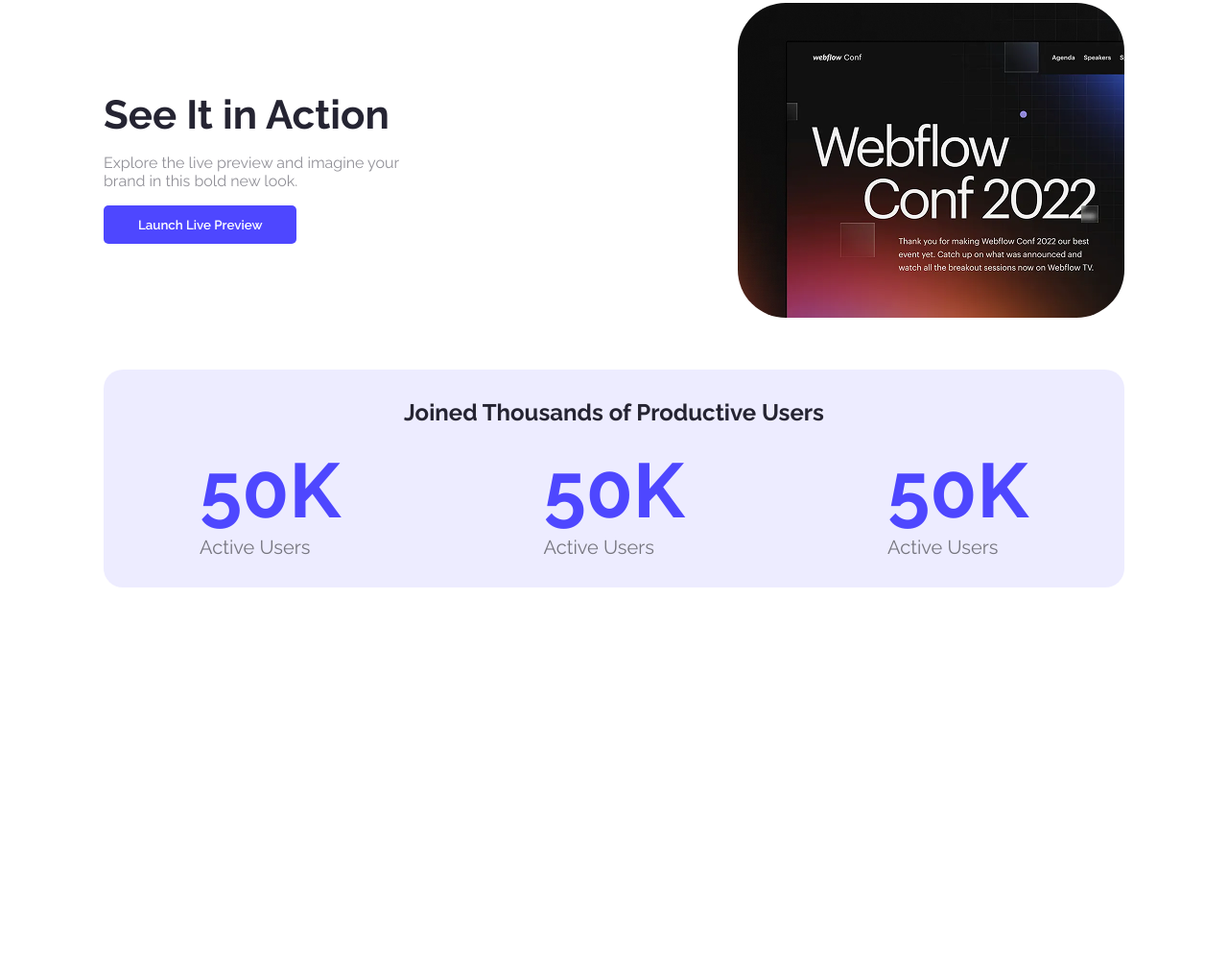
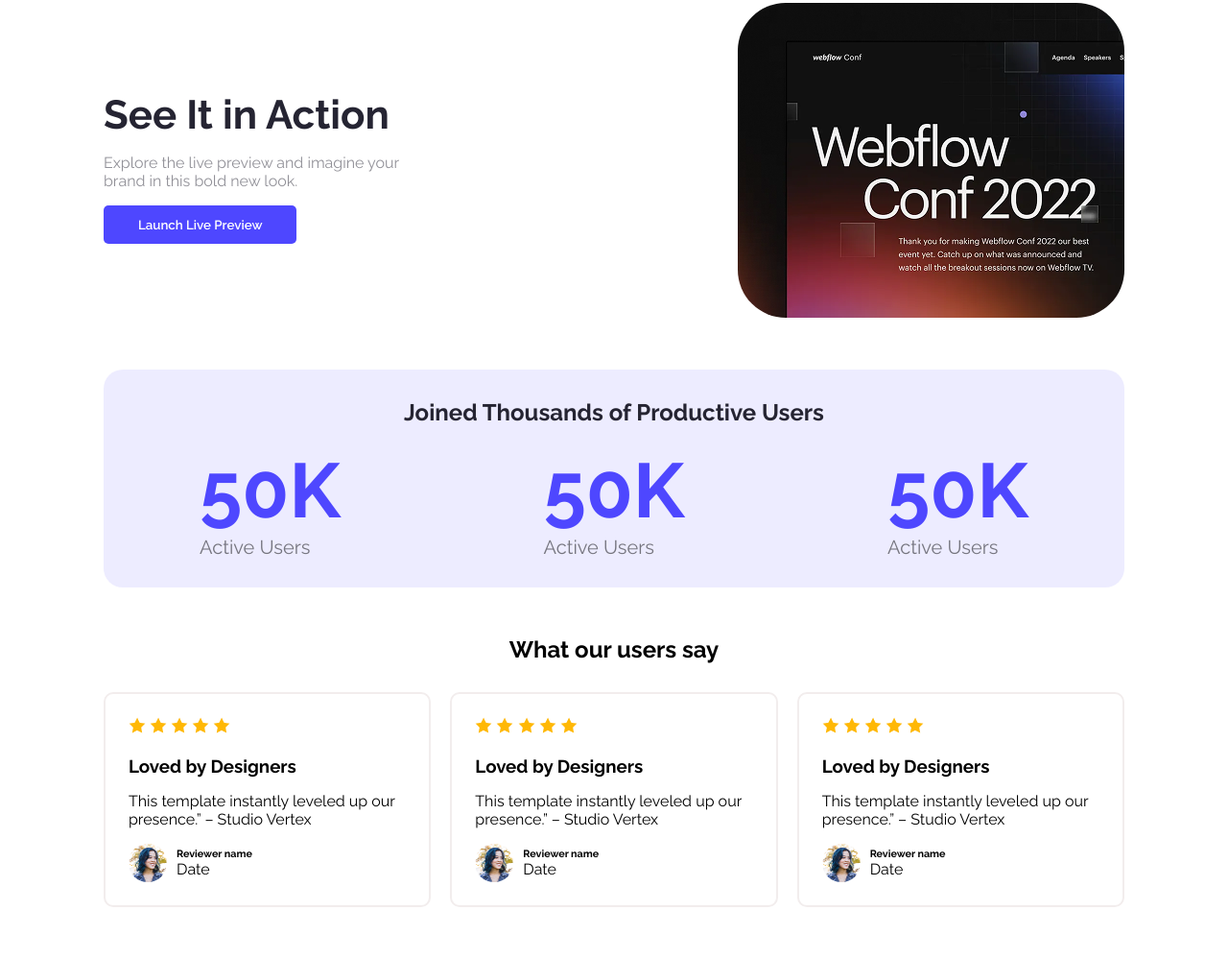
Before and after one commit to jamilsharafat/assignment-one, a plain HTML site: page index.html in a window 1280 px wide. Shown: the part 674-1672 px from the top of the page at 96% size. Before the commit the page ends 1336 px from the top, so only its background shows below. Drawn offline with Linux system fonts and the light colour scheme.

Commit message:
compliment added

```diff
--- a/index.html
+++ b/index.html
@@ -49,6 +49,71 @@
                 </div>
             </div>
         </section>
+        <section class="compliment">
+            <h1>What our users say</h1>
+            <div class="compliment-all">
+            <div class="compliment-one">
+            <div>
+                <img src="./image/icon-star.png" alt="">
+                <img src="./image/icon-star.png" alt="">
+                <img src="./image/icon-star.png" alt="">
+                <img src="./image/icon-star.png" alt="">
+                <img src="./image/icon-star.png" alt="">
+            </div>
+            <div>
+                <h3>Loved by Designers</h3>
+                <p>This template instantly leveled up our presence.” – Studio Vertex</p>
+            </div>
+            <div class="compliment-data">
+                <img src="./image/avatar.png" alt="">
+                <div>
+                    <h6>Reviewer name</h6>
+                    <p>Date</p>
+                </div>
+            </div>
+            </div>
+               <div class="compliment-one">
+            <div>
+                <img src="./image/icon-star.png" alt="">
+                <img src="./image/icon-star.png" alt="">
+                <img src="./image/icon-star.png" alt="">
+                <img src="./image/icon-star.png" alt="">
+                <img src="./image/icon-star.png" alt="">
+            </div>
+            <div>
+                <h3>Loved by Designers</h3>
+                <p>This template instantly leveled up our presence.” – Studio Vertex</p>
+            </div>
+            <div class="compliment-data">
+                <img src="./image/avatar.png" alt="">
+                <div>
+                    <h6>Reviewer name</h6>
+                    <p>Date</p>
+                </div>
+            </div>
+            </div>
+               <div class="compliment-one">
+            <div>
+                <img src="./image/icon-star.png" alt="">
+                <img src="./image/icon-star.png" alt="">
+                <img src="./image/icon-star.png" alt="">
+                <img src="./image/icon-star.png" alt="">
+                <img src="./image/icon-star.png" alt="">
+            </div>
+            <div>
+                <h3>Loved by Designers</h3>
+                <p>This template instantly leveled up our presence.” – Studio Vertex</p>
+            </div>
+            <div class="compliment-data">
+                <img src="./image/avatar.png" alt="">
+                <div>
+                    <h6>Reviewer name</h6>
+                    <p>Date</p>
+                </div>
+            </div>
+            </div>
+            </div>
+        </section>
      </main>
      <footer></footer>
 </body>
--- a/style/style.css
+++ b/style/style.css
@@ -1,4 +1,4 @@
-.raleway-<uniquifier> {
+body {
   font-family: "Raleway", sans-serif;
   font-optical-sizing: auto;
   font-weight: <weight>;
@@ -104,3 +104,45 @@ nav{
     opacity: 50%;
     margin: 0;
 }
+/*compliment*/
+.compliment{
+    padding: 0 100px 50px;
+}
+.compliment h1{
+    text-align: center;
+}
+.compliment-all{
+    display: flex;
+    gap: 20px;
+    margin-top: 30px;
+}
+.compliment-data{
+    display: flex;
+   align-items: center;
+}
+.compliment-data img{
+    width: 40px;
+    height: 40px;
+    border-radius:9999% ;
+}
+.compliment-data h6{
+    margin: 0;
+    margin-left: 10px;
+
+}
+.compliment-data p{
+    margin: 0;
+    font-size: 16px;
+    margin-left: 10px;
+}
+
+.compliment-one{
+    padding: 24px;
+    background-color: #FFFFFF;
+    border: 2px solid #F2EDED;
+    border-radius: 10px ;
+
+}
+.compliment-one h3{
+    margin-bottom: 0;
+}
```
Also changed, not shown: image/avatar.png (added), image/icon-star.png (added).
